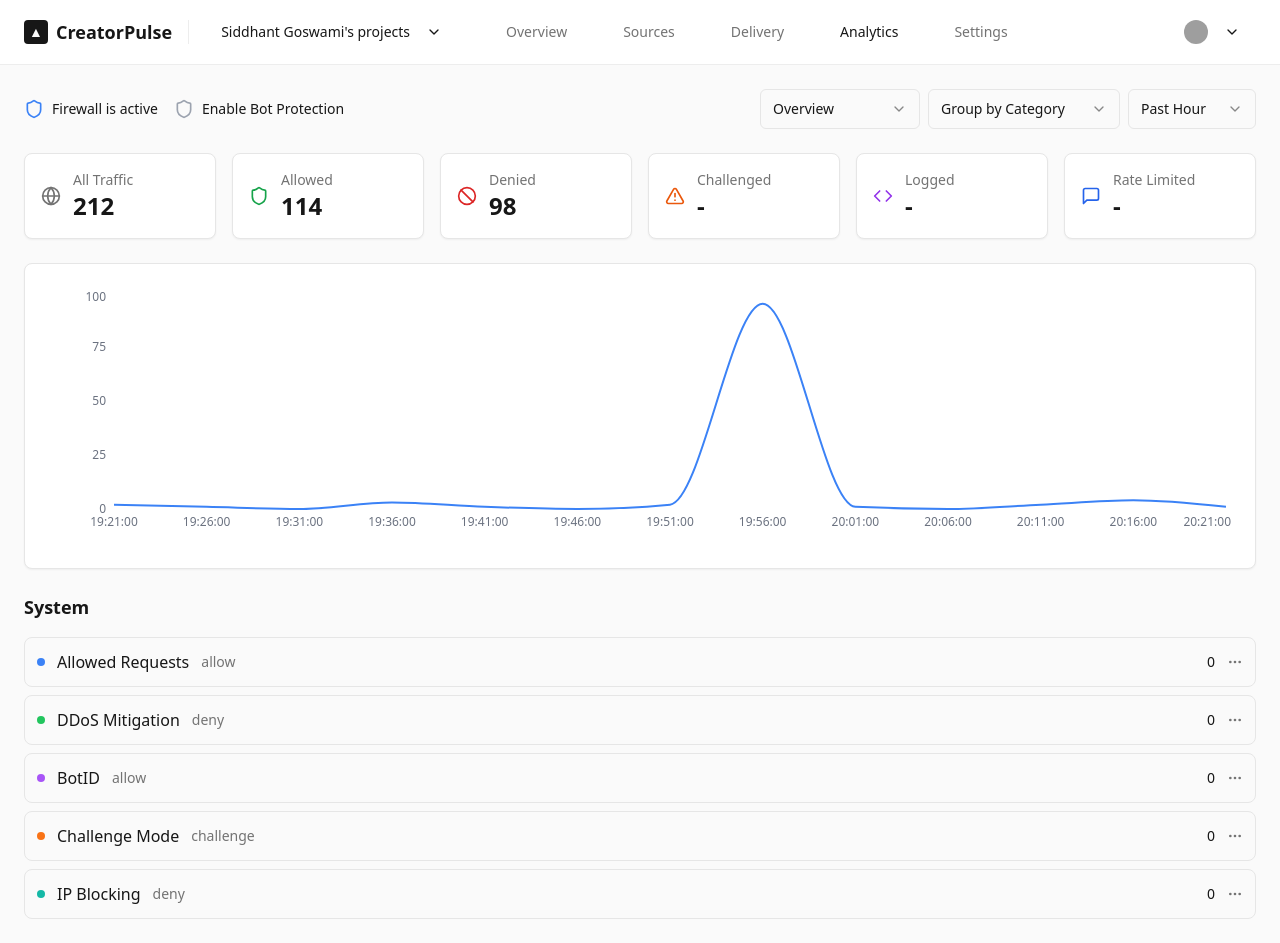
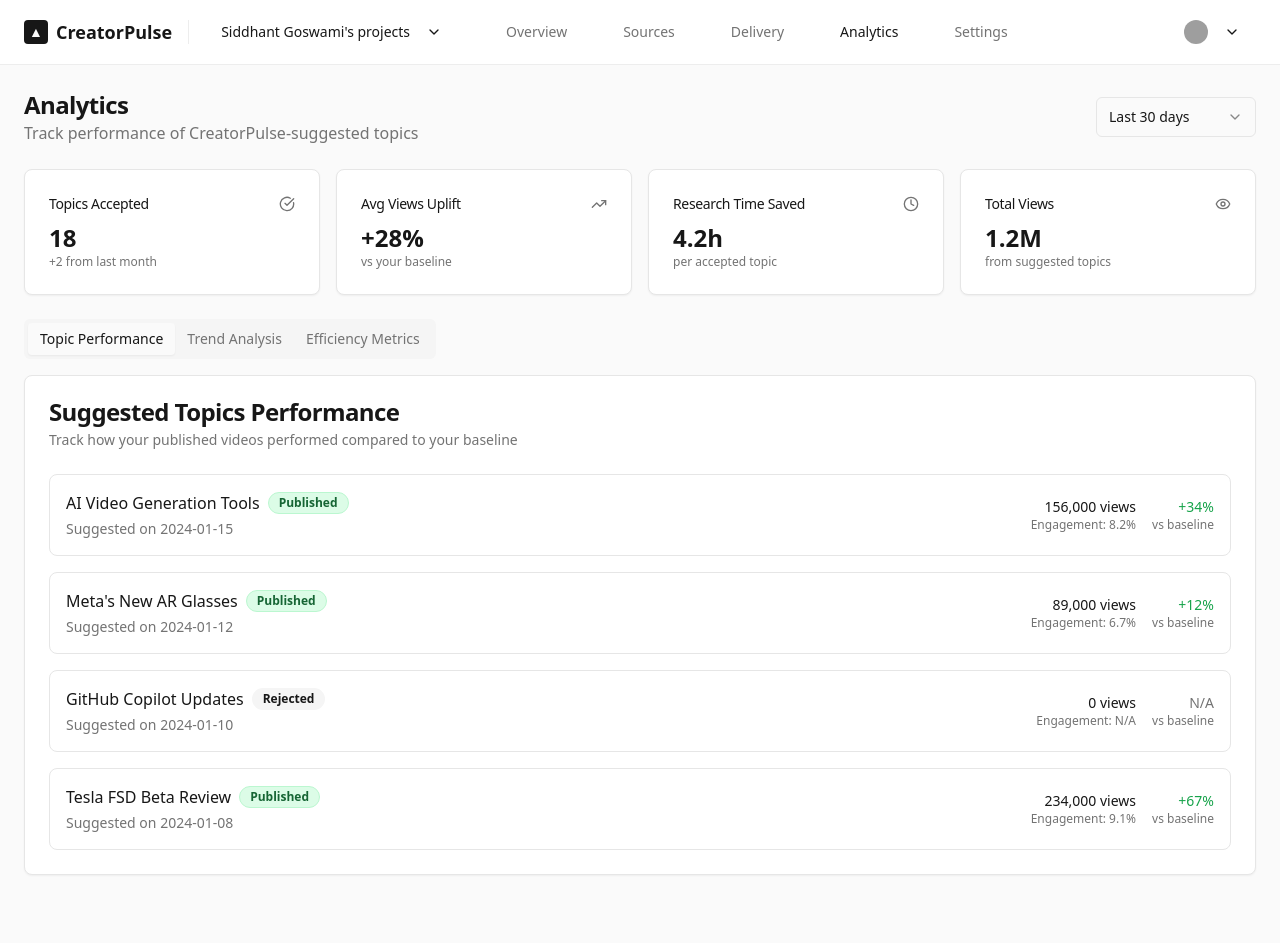
Before and after one commit to Siddhant-Goswami/creator-pulse-vision, a React (Vite) app: page / in a window 1280 px wide. Both pictures are taken after a click on the button "Analytics". After the commit the page ends 899 px from the top, so only its background shows below. Built offline with nearby package versions, Linux system fonts and the light colour scheme; grey boxes are pictures that could not be loaded.

Commit message:
Reverted to commit ae2963497e2e6996f2cd2441596d6728c919f639

```diff
--- a/src/components/AnalyticsTab.tsx
+++ b/src/components/AnalyticsTab.tsx
@@ -1,240 +1,224 @@
-import { Globe, Shield, AlertTriangle, MessageSquare, Code, Ban } from "lucide-react";
-import { Card, CardContent, CardHeader, CardTitle } from "@/components/ui/card";
+import { TrendingUp, Eye, Clock, CheckCircle, BarChart3, Calendar } from "lucide-react";
+import { Card, CardContent, CardDescription, CardHeader, CardTitle } from "@/components/ui/card";
+import { Button } from "@/components/ui/button";
+import { Badge } from "@/components/ui/badge";
 import { Select, SelectContent, SelectItem, SelectTrigger, SelectValue } from "@/components/ui/select";
-import { LineChart, Line, XAxis, YAxis, ResponsiveContainer } from 'recharts';
+import { Tabs, TabsContent, TabsList, TabsTrigger } from "@/components/ui/tabs";
 
 const AnalyticsTab = () => {
-  // Sample chart data
-  const chartData = [
-    { time: '19:21:00', value: 2 },
-    { time: '19:26:00', value: 1 },
-    { time: '19:31:00', value: 0 },
-    { time: '19:36:00', value: 3 },
-    { time: '19:41:00', value: 1 },
-    { time: '19:46:00', value: 0 },
-    { time: '19:51:00', value: 2 },
-    { time: '19:56:00', value: 95 },
-    { time: '20:01:00', value: 1 },
-    { time: '20:06:00', value: 0 },
-    { time: '20:11:00', value: 2 },
-    { time: '20:16:00', value: 4 },
-    { time: '20:21:00', value: 1 },
-  ];
-
-  const systemActivities = [
+  const topicsData = [
     {
       id: 1,
-      name: "Allowed Requests",
-      action: "allow",
-      color: "bg-blue-500",
-      count: 0
+      topic: "AI Video Generation Tools",
+      suggestedDate: "2024-01-15",
+      status: "published",
+      views: 156000,
+      uplift: "+34%",
+      engagement: "8.2%"
     },
     {
       id: 2,
-      name: "DDoS Mitigation",
-      action: "deny",
-      color: "bg-green-500",
-      count: 0
+      topic: "Meta's New AR Glasses",
+      suggestedDate: "2024-01-12",
+      status: "published",
+      views: 89000,
+      uplift: "+12%",
+      engagement: "6.7%"
     },
     {
       id: 3,
-      name: "BotID",
-      action: "allow",
-      color: "bg-purple-500",
-      count: 0
+      topic: "GitHub Copilot Updates",
+      suggestedDate: "2024-01-10",
+      status: "rejected",
+      views: 0,
+      uplift: "N/A",
+      engagement: "N/A"
     },
     {
       id: 4,
-      name: "Challenge Mode",
-      action: "challenge",
-      color: "bg-orange-500",
-      count: 0
-    },
-    {
-      id: 5,
-      name: "IP Blocking",
-      action: "deny",
-      color: "bg-teal-500",
-      count: 0
+      topic: "Tesla FSD Beta Review",
+      suggestedDate: "2024-01-08",
+      status: "published",
+      views: 234000,
+      uplift: "+67%",
+      engagement: "9.1%"
     }
   ];
+
+  const getStatusBadge = (status: string) => {
+    switch (status) {
+      case "published":
+        return <Badge className="bg-green-100 text-green-800 border-green-200">Published</Badge>;
+      case "rejected":
+        return <Badge variant="secondary">Rejected</Badge>;
+      default:
+        return <Badge variant="outline">Pending</Badge>;
+    }
+  };
 
   return (
     <div className="space-y-6">
       {/* Header */}
       <div className="flex items-center justify-between">
-        <div className="flex items-center gap-4">
-          <div className="flex items-center gap-2">
-            <Shield className="h-5 w-5 text-blue-500" />
-            <span className="text-sm">Firewall is active</span>
-          </div>
-          <div className="flex items-center gap-2">
-            <Shield className="h-5 w-5 text-gray-400" />
-            <span className="text-sm">Enable Bot Protection</span>
-          </div>
+        <div>
+          <h2 className="text-2xl font-semibold tracking-tight">Analytics</h2>
+          <p className="text-muted-foreground">Track performance of CreatorPulse-suggested topics</p>
         </div>
         <div className="flex items-center gap-2">
-          <Select defaultValue="overview">
+          <Select defaultValue="30">
             <SelectTrigger className="w-40">
               <SelectValue />
             </SelectTrigger>
             <SelectContent>
-              <SelectItem value="overview">Overview</SelectItem>
-              <SelectItem value="detailed">Detailed</SelectItem>
-            </SelectContent>
-          </Select>
-          <Select defaultValue="category">
-            <SelectTrigger className="w-48">
-              <SelectValue />
-            </SelectTrigger>
-            <SelectContent>
-              <SelectItem value="category">Group by Category</SelectItem>
-              <SelectItem value="type">Group by Type</SelectItem>
-            </SelectContent>
-          </Select>
-          <Select defaultValue="hour">
-            <SelectTrigger className="w-32">
-              <SelectValue />
-            </SelectTrigger>
-            <SelectContent>
-              <SelectItem value="hour">Past Hour</SelectItem>
-              <SelectItem value="day">Past Day</SelectItem>
-              <SelectItem value="week">Past Week</SelectItem>
+              <SelectItem value="7">Last 7 days</SelectItem>
+              <SelectItem value="30">Last 30 days</SelectItem>
+              <SelectItem value="90">Last 90 days</SelectItem>
             </SelectContent>
           </Select>
         </div>
       </div>
 
       {/* Key Metrics */}
-      <div className="grid gap-4 md:grid-cols-6">
-        <Card className="hover:border-primary transition-colors">
-          <CardContent className="p-4">
-            <div className="flex items-center gap-3">
-              <Globe className="h-5 w-5 text-muted-foreground" />
-              <div>
-                <p className="text-sm text-muted-foreground">All Traffic</p>
-                <p className="text-2xl font-bold">212</p>
-              </div>
-            </div>
+      <div className="grid gap-4 md:grid-cols-2 lg:grid-cols-4">
+        <Card>
+          <CardHeader className="flex flex-row items-center justify-between space-y-0 pb-2">
+            <CardTitle className="text-sm font-medium">Topics Accepted</CardTitle>
+            <CheckCircle className="h-4 w-4 text-muted-foreground" />
+          </CardHeader>
+          <CardContent>
+            <div className="text-2xl font-bold">18</div>
+            <p className="text-xs text-muted-foreground">+2 from last month</p>
           </CardContent>
         </Card>
 
-        <Card className="hover:border-primary transition-colors">
-          <CardContent className="p-4">
-            <div className="flex items-center gap-3">
-              <Shield className="h-5 w-5 text-green-600" />
-              <div>
-                <p className="text-sm text-muted-foreground">Allowed</p>
-                <p className="text-2xl font-bold">114</p>
-              </div>
-            </div>
+        <Card>
+          <CardHeader className="flex flex-row items-center justify-between space-y-0 pb-2">
+            <CardTitle className="text-sm font-medium">Avg Views Uplift</CardTitle>
+            <TrendingUp className="h-4 w-4 text-muted-foreground" />
+          </CardHeader>
+          <CardContent>
+            <div className="text-2xl font-bold">+28%</div>
+            <p className="text-xs text-muted-foreground">vs your baseline</p>
           </CardContent>
         </Card>
 
-        <Card className="hover:border-primary transition-colors">
-          <CardContent className="p-4">
-            <div className="flex items-center gap-3">
-              <Ban className="h-5 w-5 text-red-600" />
-              <div>
-                <p className="text-sm text-muted-foreground">Denied</p>
-                <p className="text-2xl font-bold">98</p>
-              </div>
-            </div>
+        <Card>
+          <CardHeader className="flex flex-row items-center justify-between space-y-0 pb-2">
+            <CardTitle className="text-sm font-medium">Research Time Saved</CardTitle>
+            <Clock className="h-4 w-4 text-muted-foreground" />
+          </CardHeader>
+          <CardContent>
+            <div className="text-2xl font-bold">4.2h</div>
+            <p className="text-xs text-muted-foreground">per accepted topic</p>
           </CardContent>
         </Card>
 
-        <Card className="hover:border-primary transition-colors">
-          <CardContent className="p-4">
-            <div className="flex items-center gap-3">
-              <AlertTriangle className="h-5 w-5 text-orange-600" />
-              <div>
-                <p className="text-sm text-muted-foreground">Challenged</p>
-                <p className="text-2xl font-bold">-</p>
-              </div>
-            </div>
-          </CardContent>
-        </Card>
-
-        <Card className="hover:border-primary transition-colors">
-          <CardContent className="p-4">
-            <div className="flex items-center gap-3">
-              <Code className="h-5 w-5 text-purple-600" />
-              <div>
-                <p className="text-sm text-muted-foreground">Logged</p>
-                <p className="text-2xl font-bold">-</p>
-              </div>
-            </div>
-          </CardContent>
-        </Card>
-
-        <Card className="hover:border-primary transition-colors">
-          <CardContent className="p-4">
-            <div className="flex items-center gap-3">
-              <MessageSquare className="h-5 w-5 text-blue-600" />
-              <div>
-                <p className="text-sm text-muted-foreground">Rate Limited</p>
-                <p className="text-2xl font-bold">-</p>
-              </div>
-            </div>
+        <Card>
+          <CardHeader className="flex flex-row items-center justify-between space-y-0 pb-2">
+            <CardTitle className="text-sm font-medium">Total Views</CardTitle>
+            <Eye className="h-4 w-4 text-muted-foreground" />
+          </CardHeader>
+          <CardContent>
+            <div className="text-2xl font-bold">1.2M</div>
+            <p className="text-xs text-muted-foreground">from suggested topics</p>
           </CardContent>
         </Card>
       </div>
 
-      {/* Chart */}
-      <Card>
-        <CardContent className="p-6">
-          <div className="h-64">
-            <ResponsiveContainer width="100%" height="100%">
-              <LineChart data={chartData}>
-                <XAxis
-                  dataKey="time"
-                  axisLine={false}
-                  tickLine={false}
-                  tick={{ fontSize: 12, fill: '#6b7280' }}
-                />
-                <YAxis
-                  axisLine={false}
-                  tickLine={false}
-                  tick={{ fontSize: 12, fill: '#6b7280' }}
-                />
-                <Line
-                  type="monotone"
-                  dataKey="value"
-                  stroke="#3b82f6"
-                  strokeWidth={2}
-                  dot={false}
-                />
-              </LineChart>
-            </ResponsiveContainer>
-          </div>
-        </CardContent>
-      </Card>
+      {/* Analytics Tabs */}
+      <Tabs defaultValue="topics" className="space-y-4">
+        <TabsList>
+          <TabsTrigger value="topics">Topic Performance</TabsTrigger>
+          <TabsTrigger value="trends">Trend Analysis</TabsTrigger>
+          <TabsTrigger value="efficiency">Efficiency Metrics</TabsTrigger>
+        </TabsList>
 
-      {/* System Activities */}
-      <div className="space-y-4">
-        <h3 className="text-lg font-semibold">System</h3>
-        <div className="space-y-2">
-          {systemActivities.map((activity) => (
-            <div key={activity.id} className="flex items-center justify-between p-3 border rounded-lg hover:border-primary transition-colors">
-              <div className="flex items-center gap-3">
-                <div className={`w-2 h-2 rounded-full ${activity.color}`}></div>
-                <span className="font-medium">{activity.name}</span>
-                <span className="text-sm text-muted-foreground">{activity.action}</span>
+        <TabsContent value="topics" className="space-y-4">
+          <Card>
+            <CardHeader>
+              <CardTitle>Suggested Topics Performance</CardTitle>
+              <CardDescription>Track how your published videos performed compared to your baseline</CardDescription>
+            </CardHeader>
+            <CardContent>
+              <div className="space-y-4">
+                {topicsData.map((topic) => (
+                  <div key={topic.id} className="flex items-center justify-between p-4 border rounded-lg">
+                    <div className="space-y-1">
+                      <div className="flex items-center gap-2">
+                        <h4 className="font-medium">{topic.topic}</h4>
+                        {getStatusBadge(topic.status)}
+                      </div>
+                      <p className="text-sm text-muted-foreground">Suggested on {topic.suggestedDate}</p>
+                    </div>
+                    <div className="text-right space-y-1">
+                      <div className="flex items-center gap-4">
+                        <div>
+                          <p className="text-sm font-medium">{topic.views.toLocaleString()} views</p>
+                          <p className="text-xs text-muted-foreground">Engagement: {topic.engagement}</p>
+                        </div>
+                        <div className="text-right">
+                          <p className={`text-sm font-medium ${topic.uplift.includes('+') ? 'text-green-600' : 'text-muted-foreground'}`}>
+                            {topic.uplift}
+                          </p>
+                          <p className="text-xs text-muted-foreground">vs baseline</p>
+                        </div>
+                      </div>
+                    </div>
+                  </div>
+                ))}
               </div>
-              <div className="flex items-center gap-3">
-                <span className="text-sm">{activity.count}</span>
-                <button className="text-muted-foreground hover:text-foreground">
-                  <svg width="16" height="16" viewBox="0 0 24 24" fill="none" stroke="currentColor" strokeWidth="2">
-                    <circle cx="12" cy="12" r="1"></circle>
-                    <circle cx="19" cy="12" r="1"></circle>
-                    <circle cx="5" cy="12" r="1"></circle>
-                  </svg>
-                </button>
+            </CardContent>
+          </Card>
+        </TabsContent>
+
+        <TabsContent value="trends" className="space-y-4">
+          <Card>
+            <CardHeader>
+              <CardTitle>Trend Success Rate</CardTitle>
+              <CardDescription>How well our trend predictions performed</CardDescription>
+            </CardHeader>
+            <CardContent>
+              <div className="h-64 flex items-center justify-center text-muted-foreground">
+                <div className="text-center">
+                  <BarChart3 className="h-8 w-8 mx-auto mb-2" />
+                  <p>Trend analysis chart would go here</p>
+                </div>
               </div>
-            </div>
-          ))}
-        </div>
-      </div>
+            </CardContent>
+          </Card>
+        </TabsContent>
+
+        <TabsContent value="efficiency" className="space-y-4">
+          <Card>
+            <CardHeader>
+              <CardTitle>Efficiency Metrics</CardTitle>
+              <CardDescription>Time savings and productivity improvements</CardDescription>
+            </CardHeader>
+            <CardContent>
+              <div className="space-y-4">
+                <div className="grid gap-4 md:grid-cols-2">
+                  <div className="p-4 border rounded-lg">
+                    <div className="flex items-center gap-2 mb-2">
+                      <Clock className="h-4 w-4" />
+                      <h4 className="font-medium">Research Time</h4>
+                    </div>
+                    <p className="text-2xl font-bold">4.2 hours</p>
+                    <p className="text-sm text-muted-foreground">Average saved per topic</p>
+                  </div>
+                  <div className="p-4 border rounded-lg">
+                    <div className="flex items-center gap-2 mb-2">
+                      <Calendar className="h-4 w-4" />
+                      <h4 className="font-medium">Publishing Frequency</h4>
+                    </div>
+                    <p className="text-2xl font-bold">2.3x</p>
+                    <p className="text-sm text-muted-foreground">Increase since using CreatorPulse</p>
+                  </div>
+                </div>
+              </div>
+            </CardContent>
+          </Card>
+        </TabsContent>
+      </Tabs>
     </div>
   );
 };
```
